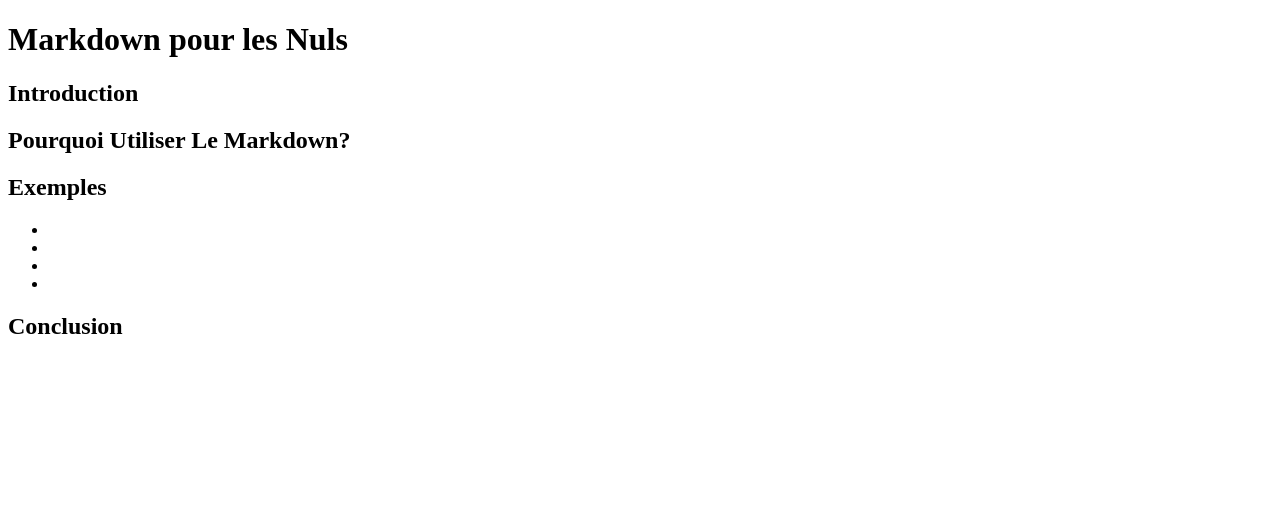
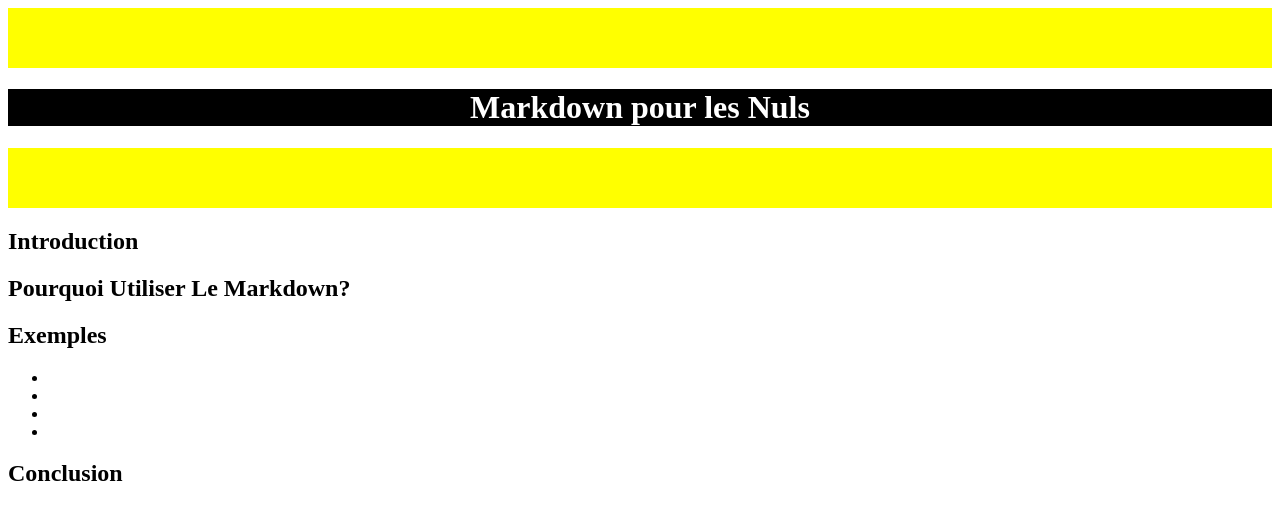
Before and after one commit to adesombergh/WKND-work-whatismarkdown, a plain HTML site: page index.html in a window 1280 px wide. Drawn offline with Linux system fonts and the light colour scheme.

Commit message:
Ajouté le css

```diff
--- /dev/null
+++ b/assets/style.css
@@ -0,0 +1,14 @@
+.header {
+  text-align: center;
+  background-color: black;
+  font-family: Chalkduster;
+
+}
+.topbox {
+  background-color: yellow;
+  height: 60px;
+}
+.bottombox {
+  background-color: yellow;
+  height: 60px;
+}
--- a/index.html
+++ b/index.html
@@ -1,11 +1,21 @@
 <!DOCTYPE html>
+<html>
+
 <head>
   <title>Markdown</title>
+  <link rel="stylesheet" type="text/css" href="./assets/style.css">
 </head>
 
 <body>
+  <div class="topbox">
+  </div>
+  <!-- Pourquoi un espace blanche entre mes elements?-->
+  <div class="header">
+    <h1 style="color: white">Markdown pour les Nuls</h1>
+  </div>
+  <div class="bottombox">
 
-  <h1>Markdown pour les Nuls</h1>
+  </div>
 
   <h2>Introduction</h2>
   <h2>Pourquoi Utiliser Le Markdown?</h2>
@@ -18,3 +28,5 @@
   </ul>
   <h2>Conclusion</h2>
 </body>
+
+</html>
```
Also changed, not shown: assets/images/Markdown-mark.svg (renamed from images/Markdown-mark.svg). Lines whose indentation alone changed are shown as unchanged.
